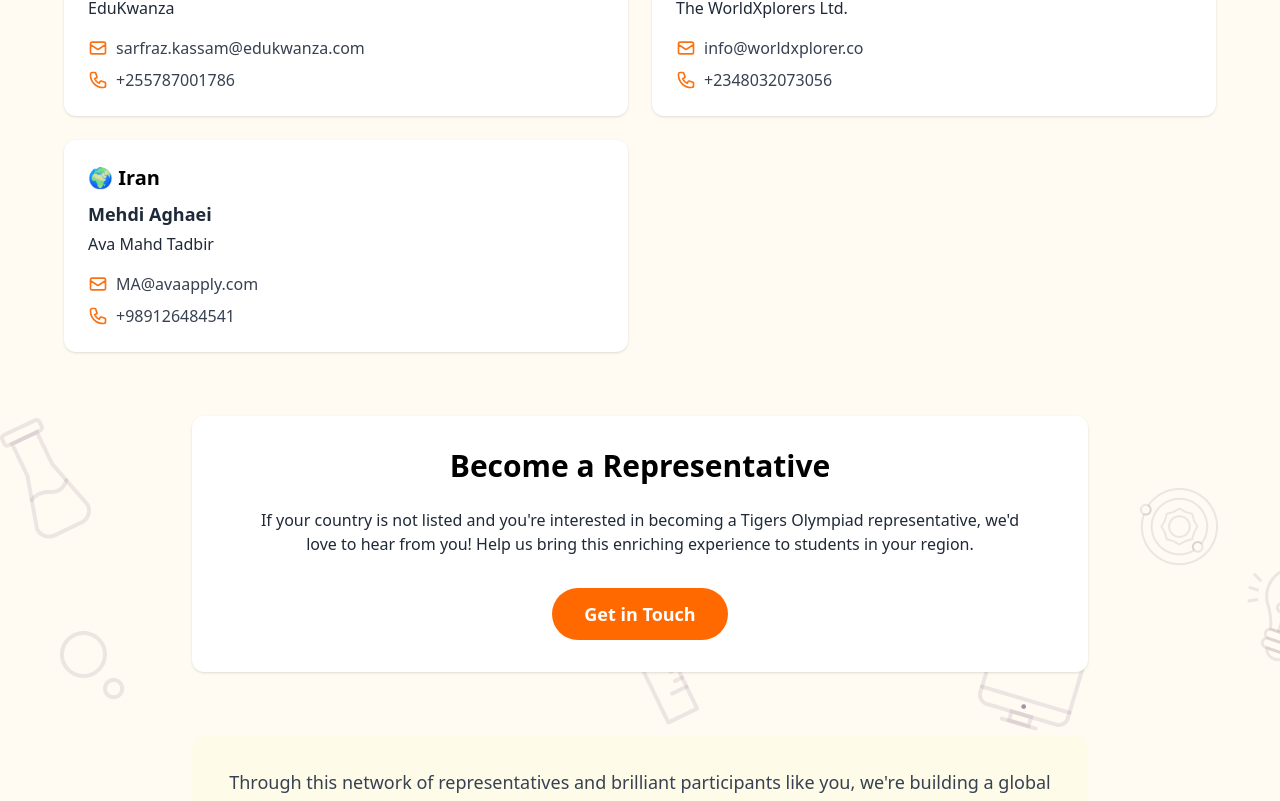
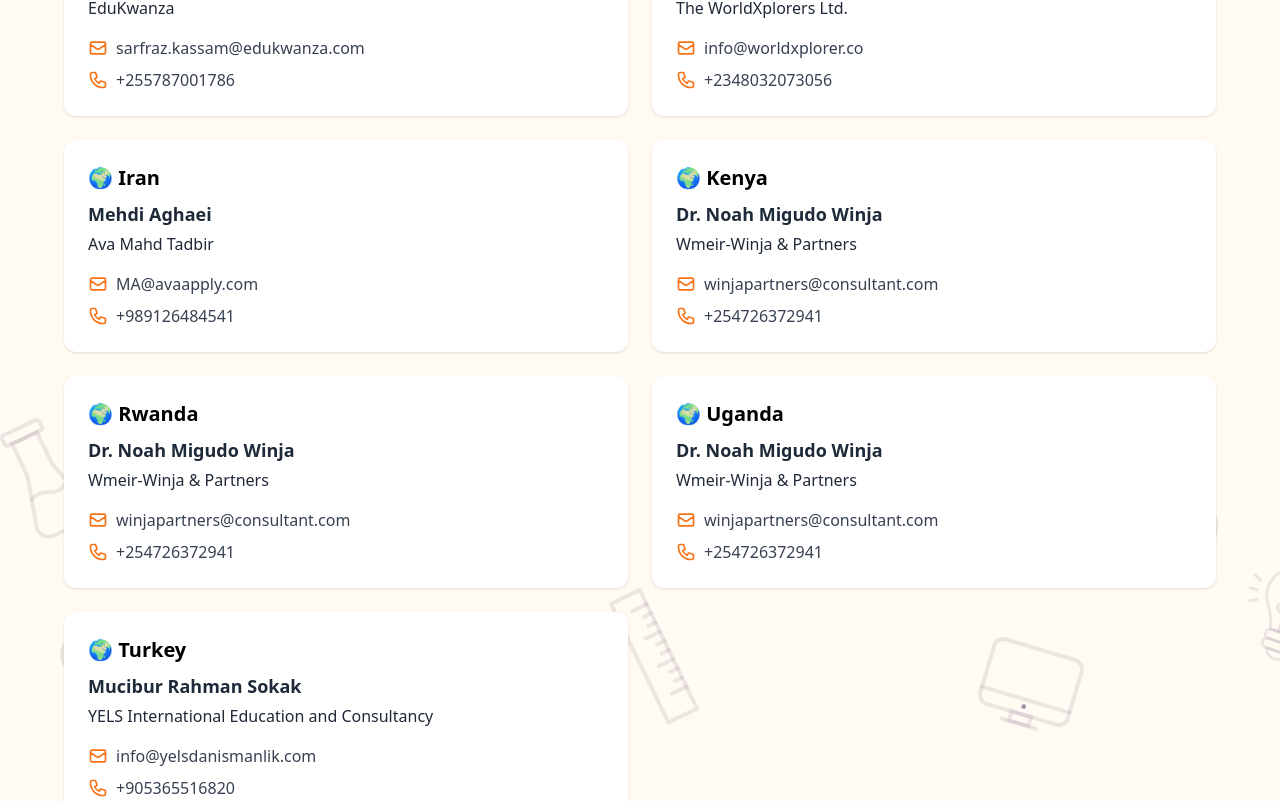
Before and after one commit to VladNaboka/olympiad_tiger_site, a Next.js app: page /representatives in a window 1280 px wide. Shown: the part 2474-3275 px from the top of the page. Built offline with nearby package versions, Linux system fonts and the light colour scheme.

Commit message:
add new representatives

```diff
--- a/src/app/representatives/page.js
+++ b/src/app/representatives/page.js
@@ -115,6 +115,38 @@
     role: "Ava Mahd Tadbir",
     email: "MA@avaapply.com",
     phone: "+989126484541"
+  },
+  {
+    id: 15,
+    country: "Kenya",
+    name: "Dr. Noah Migudo Winja",
+    role: "Wmeir-Winja & Partners",
+    email: "winjapartners@consultant.com",
+    phone: "+254726372941"
+  },
+  {
+    id: 16,
+    country: "Rwanda",
+    name: "Dr. Noah Migudo Winja",
+    role: "Wmeir-Winja & Partners",
+    email: "winjapartners@consultant.com",
+    phone: "+254726372941"
+  },
+  {
+    id: 17,
+    country: "Uganda",
+    name: "Dr. Noah Migudo Winja",
+    role: "Wmeir-Winja & Partners",
+    email: "winjapartners@consultant.com",
+    phone: "+254726372941"
+  },
+  {
+    id: 18,
+    country: "Turkey",
+    name: "Mucibur Rahman Sokak",
+    role: "YELS International Education and Consultancy",
+    email: "info@yelsdanismanlik.com",
+    phone: "+905365516820"
   },
 ];
 
```
